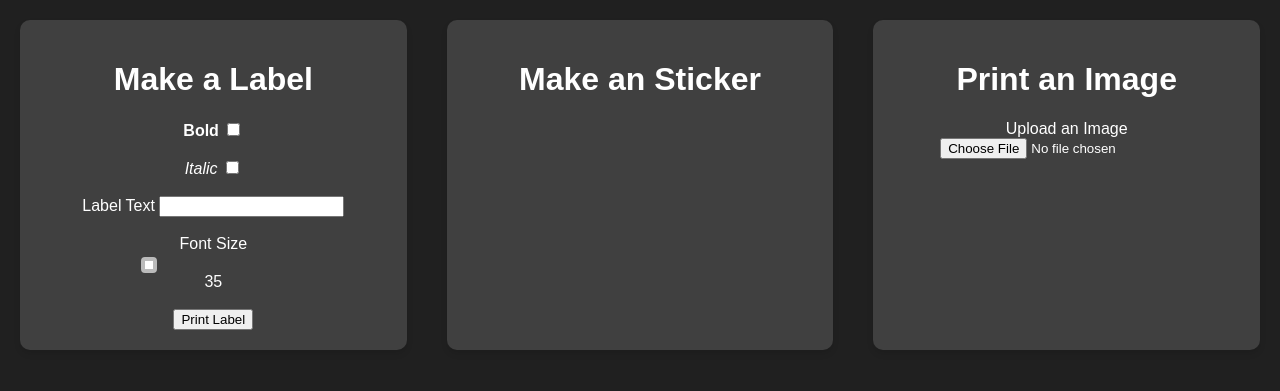
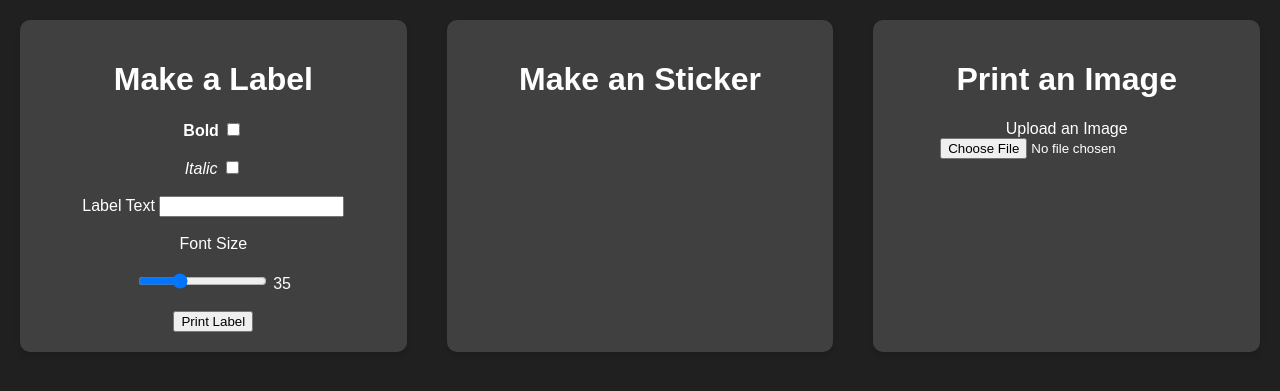
Before and after one commit to 05k4rausdertonne/StickerServer, a Flask app: page / in a window 1280 px wide. Shown: the top 391 px of the page. Run offline with Flask 3, Linux system fonts and the light colour scheme.

Commit message:
remove custom slider style

```diff
--- a/static/css/style.css
+++ b/static/css/style.css
@@ -31,144 +31,3 @@ body {
         flex-basis: 100%; /* Make each box take full width when screen is less than 768px wide */
     }
 }
-
-/* Root Variables for Easy Customization */
-:root {
-    --slider-thumb-size: 1em; /* Size of the slider thumb */
-    --slider-track-height: 0em; /* Height of the slider track */
-    --slider-thumb-border-width: 4px; /* Width of the thumb border */
-    --slider-track-thickness: 4px; /* Thickness of the track */
-
-     /* Track Colors */
-    --track-color-before: #bbbbbb; /* Track color before the thumb (left side) */
-    --track-color-after:  #ffffff; /* Track color after the thumb (right side) */
-
-    /* Grayscale Colors */
-    --color-fill:    #ffffff; /* Thumb fill color */
-    --color-default: #bbbbbb; /* Default border color */
-    --color-hover:   #888888; /* Hover border color */
-    --color-active:  #666666; /* Active border color */
-
-    --font-size:     16px;  /* Font size to control the size of the slider */
-  }
-
-  input[type=range] {
-    box-sizing: border-box;
-    font-size: var(--font-size);
-    line-height: 1;
-    height: var(--slider-thumb-size); /* Match the thumb size */
-    background-color: transparent;
-    cursor: pointer;
-
-    /* Resetting default styles */
-    -webkit-appearance: none;
-    width: 100%;
-    margin: 0; /* Ensure no unwanted margins */
-
-    &::-webkit-slider-thumb {
-      -webkit-appearance: none;
-      margin-top: calc((var(--slider-track-height) - var(--slider-thumb-size)) / 2); /* Adjust the thumb position */
-    }
-
-    &:focus {
-      outline: none;
-    }
-
-    &::-ms-track {
-      width: 100%;
-      cursor: pointer;
-      background: transparent;
-      border-color: transparent;
-      color: transparent;
-    }
-
-    /* Custom Thumb (Handle) Styling */
-    &::-webkit-slider-thumb {
-      width: var(--slider-thumb-size);
-      height: var(--slider-thumb-size);
-      background-color: var(--color-fill);
-      border-radius: 25%; /* Circular thumb */
-      border: var(--slider-thumb-border-width) solid var(--color-default);
-      cursor: pointer;
-      transition: border-color 0.3s ease;
-      position: relative;
-      top: 10px; /* Adjust this value to move the thumb down */
-    }
-
-    &::-moz-range-thumb {
-      width: var(--slider-thumb-size);
-      height: var(--slider-thumb-size);
-      background-color: var(--color-fill);
-      border-radius: 25%; /* Circular thumb */
-      border: var(--slider-thumb-border-width) solid var(--color-default);
-      cursor: pointer;
-      transition: border-color 0.3s ease;
-      position: relative;
-      top: 10px; /* Adjust this value to move the thumb down */
-    }
-
-    &::-ms-thumb {
-      width: var(--slider-thumb-size);
-      height: var(--slider-thumb-size);
-      background-color: var(--color-fill);
-      border-radius: 25%; /* Circular thumb */
-      border: var(--slider-thumb-border-width) solid var(--color-default);
-      cursor: pointer;
-      transition: border-color 0.3s ease;
-      position: relative;
-      top: 10px; /* Adjust this value to move the thumb down */
-    }
-
-    &:hover {
-      &::-webkit-slider-thumb { border-color: var(--color-hover); }
-      &::-moz-range-thumb     { border-color: var(--color-hover); }
-      &::-ms-thumb            { border-color: var(--color-hover); }
-    }
-
-    &:active {
-      &::-webkit-slider-thumb { border-color: var(--color-active); }
-      &::-moz-range-thumb     { border-color: var(--color-active); }
-      &::-ms-thumb            { border-color: var(--color-active); }
-    }
-
-    /* Track Styling */
-    &::-webkit-slider-runnable-track {
-      width: 100%;
-      cursor: pointer;
-      height: var(--slider-track-height);
-      background: linear-gradient(
-        to right,
-        var(--track-color-before) 0%,
-        var(--track-color-before) 50%,
-        var(--track-color-after) 50%,
-        var(--track-color-after) 100%
-      );
-      border-bottom: var(--slider-track-thickness) solid transparent;
-      position: relative;
-      top: -4px; /* Adjust this value to move the track up */
-    }
-
-    &::-moz-range-track {
-      width: 100%;
-      cursor: pointer;
-      height: var(--slider-track-height);
-      background: var(--track-color-before);
-      border-bottom: var(--slider-track-thickness) solid var(--track-color-after);
-      position: relative;
-      top: -4px; /* Adjust this value to move the track up */
-    }
-
-    &::-ms-track {
-      background: transparent;
-      border-color: transparent;
-      color: transparent;
-    }
-
-    &::-ms-fill-lower {
-      background: var(--track-color-before);
-    }
-
-    &::-ms-fill-upper {
-      background: var(--track-color-after);
-    }
-  }
--- a/templates/index.html
+++ b/templates/index.html
@@ -38,8 +38,9 @@
                 <input type="checkbox" id="litalic" name="litalic"><br><br>
                 <label for="ltext">Label Text</label>
                 <input type="text" id="ltext" name="ltext"><br><br>
-                <label for="lfontsize">Font Size</label><br>
-                <input type="range" class="slider" id="lfontsize" name="lfontsize" min="16" max="78" value="35" oninput="this.nextElementSibling.value = this.value"><br>
+                <label for="lfontsize">Font Size</label><br><br>
+                <input type="range" class="slider" id="lfontsize" name="lfontsize" min="16" max="78" value="35"
+                oninput="this.nextElementSibling.value = '\n' + this.value">
                 <output>35</output><br><br>
             </form>
             <button type="button" id="lbutton" value="Print">Print Label</button>
```
